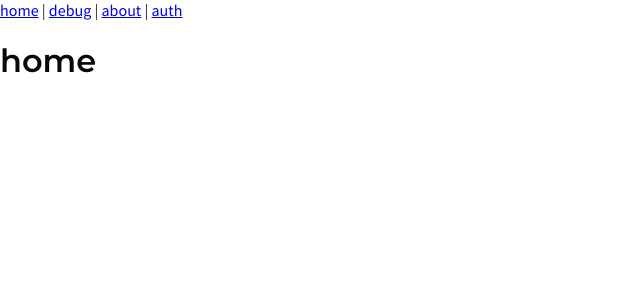
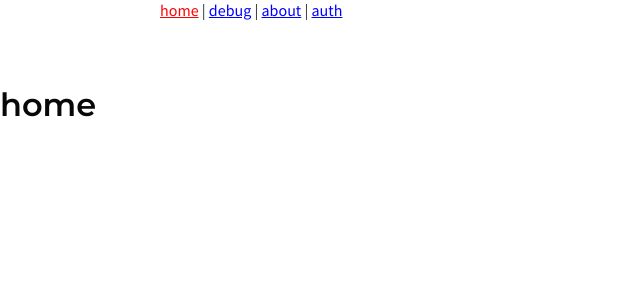
Before and after one commit to Davans01/Leiden_project, a Vue app: page / in a window 1280 px wide. Shown: the top 300 px of the page, without its empty margins (0-640 px from the left). Built offline with nearby package versions, Linux system fonts and the light colour scheme; no server answers.

Commit message:
create navigation bar component

```diff
--- a/src/app.vue
+++ b/src/app.vue
@@ -1,12 +1,18 @@
 <template>
-  <div id="nav">
-    <router-link to="/">home</router-link> |
-    <router-link to="/debug">debug</router-link> |
-    <router-link to="/about">about</router-link> |
-    <router-link to="/auth">auth</router-link>
-  </div>
+  <navigation-bar />
   <router-view />
 </template>
+
+<script>
+import NavigationBar from "./components/navigation-bar"
+
+export default {
+  name: "app",
+  components: {
+    NavigationBar,
+  },
+}
+</script>
 
 <style lang="scss">
 @import "./global.scss";
--- /dev/null
+++ b/src/components/navigation-bar.vue
@@ -0,0 +1,37 @@
+<template>
+  <div class="container">
+    <nav class="items">
+      <router-link class="link" to="/">home</router-link> |
+      <router-link class="link" to="/debug">debug</router-link> |
+      <router-link class="link" to="/about">about</router-link> |
+      <router-link class="link" to="/auth">auth</router-link>
+    </nav>
+  </div>
+</template>
+
+<script>
+export default {
+  name: "navigation-bar",
+}
+</script>
+
+<style lang="scss" scoped>
+.container {
+  width: 100%;
+  height: 64px;
+  display: flex;
+  justify-content: center;
+}
+
+.items {
+  width: 960px;
+}
+
+.link {
+  color: blue;
+
+  &.active {
+    color: red;
+  }
+}
+</style>
--- a/src/router/index.js
+++ b/src/router/index.js
@@ -26,6 +26,9 @@ const routes = [
 const router = createRouter({
   history: createWebHistory(process.env.BASE_URL),
   routes,
+  linkActiveClass: "active",
+  linkExactActiveClass: "active-exact",
+  linkExactPathActiveClass: "active-exact-path",
 })
 
 export default router
```
